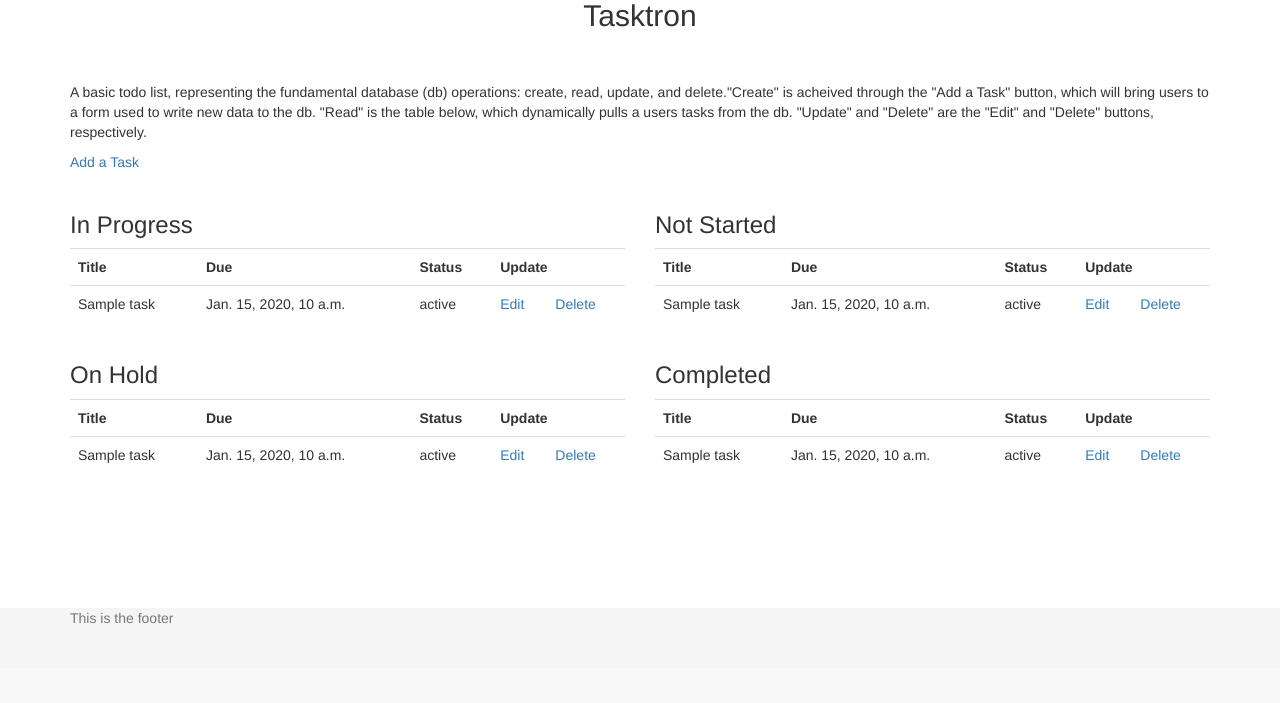
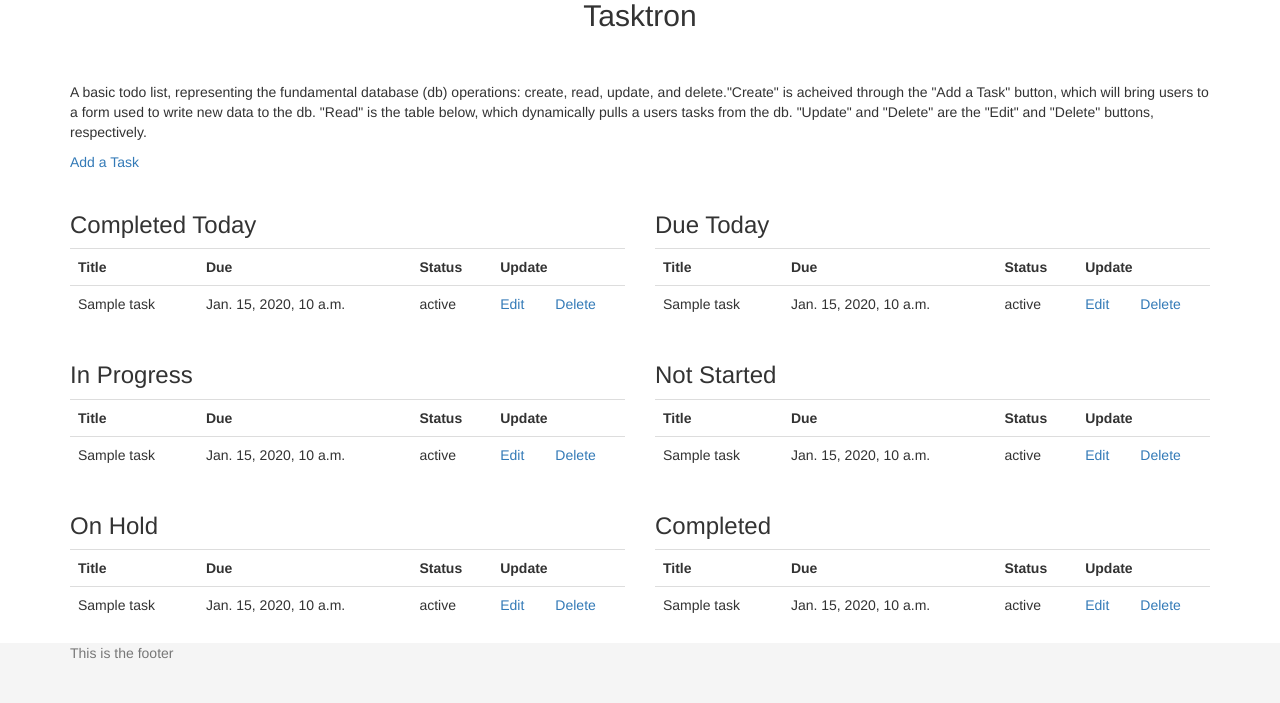
Before and after one commit to janton42/localtools, a Django app: template templates/tasktron/view_tasks.html in a window 1280 px wide. Shown: the part 132-835 px from the top of the page. Before the commit the page ends 756 px from the top, so only its background shows below. Run offline with Django 4.2, Linux system fonts and the light colour scheme; the template is opened without the code that fills it: most values are stand-ins (such as "Sample title", 1, 10 or a date in 2020); some libraries are stand-ins or nearby versions.

Commit message:
added due today section

```diff
--- a/templates/tasktron/view_tasks.html
+++ b/templates/tasktron/view_tasks.html
@@ -16,6 +16,67 @@
     <a href="{% url 'tasktron:create_task' %}">Add a Task</a>
     <br>
     <br>
+    <div class="row">
+      <div class="col-sm-6">
+        <h3>Completed Today</h3>
+        {% if tc_tasks %}
+        <div class="table-responsive-sm">
+          <table class="table table-hover">
+            <tr>
+              <th>Title</th>
+              <th>Due</th>
+              <th>Status</th>
+              <th colspan="2">Update</th>
+            </tr>
+            {% for task in tc_tasks %}
+            <tr>
+              <td>{{ task.title }}</td>
+              <td>{{ task.due }}</td>
+              <td>{{ task.status }}</td>
+              <td><a href="{% url 'tasktron:update_task' task.id %}">Edit</a></td>
+              <td><a href="{% url 'tasktron:delete_task' task.id %}">Delete</a></td>
+            </tr>
+            {% endfor %}
+          </table>
+        </div>
+
+
+
+        {% else %}
+          <p>You haven't completed anything today.</p>
+        {% endif %}
+        </div>
+
+        <div class="col-sm-6">
+          <h3>Due Today</h3>
+          {% if td_tasks %}
+          <div class="table-responsive-sm">
+            <table class="table table-hover">
+              <tr>
+                <th>Title</th>
+                <th>Due</th>
+                <th>Status</th>
+                <th colspan="2">Update</th>
+              </tr>
+              {% for task in td_tasks %}
+              <tr>
+                <td>{{ task.title }}</td>
+                <td>{{ task.due }}</td>
+                <td>{{ task.status }}</td>
+                <td><a href="{% url 'tasktron:update_task' task.id %}">Edit</a></td>
+                <td><a href="{% url 'tasktron:delete_task' task.id %}">Delete</a></td>
+              </tr>
+              {% endfor %}
+            </table>
+          </div>
+
+
+
+          {% else %}
+            <p>You have no tasks due today.</p>
+          {% endif %}
+          </div>
+      </div>
     <div class="row">
       <div class="col-sm-6">
         <h3>In Progress</h3>
```
Also changed, not shown: tasktron/views.py (+6 -42 lines).
